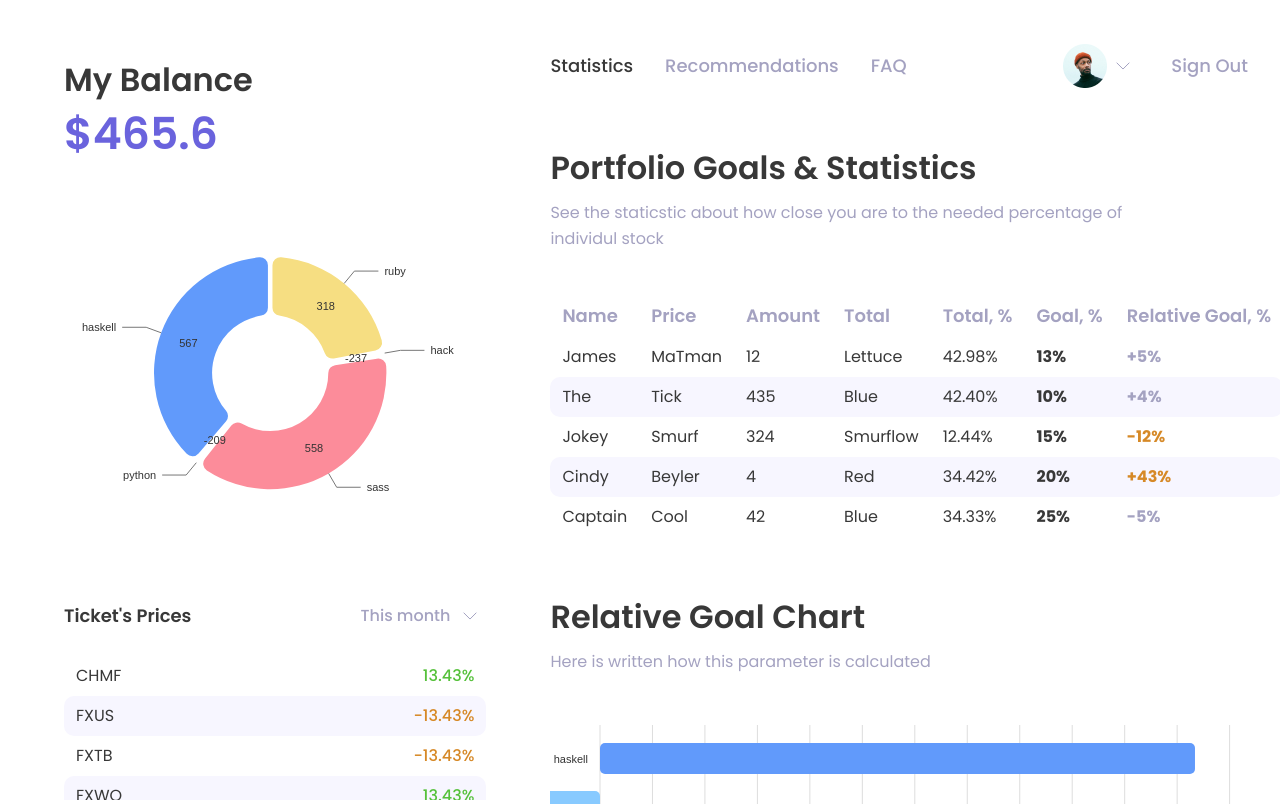
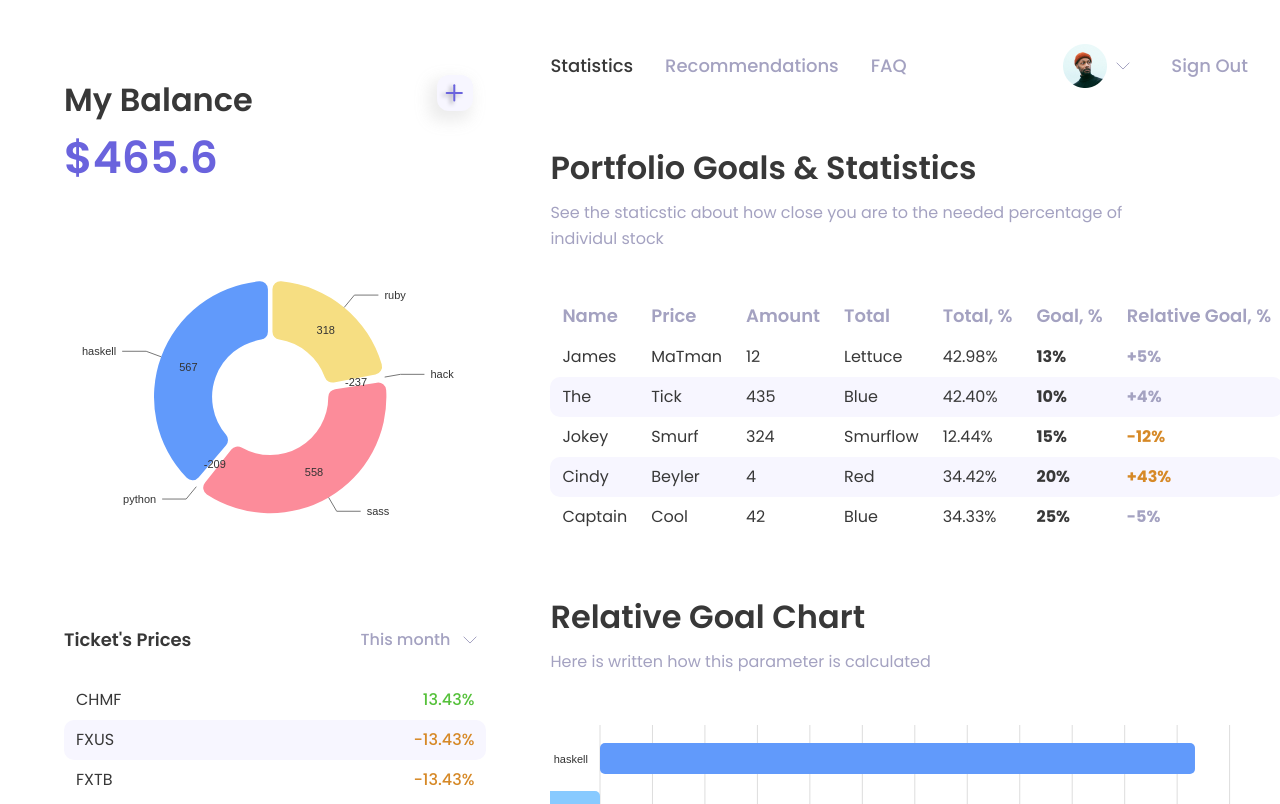
Before and after one commit to bacebu4/investing, a React (Create React App) app in the folder web/: page / in a window 1280 px wide. Built offline with nearby package versions, Linux system fonts and the light colour scheme.

Commit message:
layout: added style button

```diff
--- /dev/null
+++ b/web/src/components/AddButton.tsx
@@ -0,0 +1,115 @@
+export const AddButton = () => {
+  return (
+    <svg
+      width="72"
+      height="72"
+      viewBox="0 0 72 72"
+      fill="none"
+      xmlns="http://www.w3.org/2000/svg"
+    >
+      <g filter="url(#filter0_d)">
+        <rect x="23" y="11" width="36" height="36" rx="12" fill="#F7F6FF" />
+      </g>
+      <g clip-path="url(#clip0)">
+        <g filter="url(#filter1_d)">
+          <path
+            d="M32.6632 28.8918H47.9013"
+            stroke="#6A63DD"
+            stroke-width="2"
+            stroke-linecap="round"
+            stroke-linejoin="round"
+          />
+          <path
+            d="M40.2823 36.5109V21.2712"
+            stroke="#6A63DD"
+            stroke-width="2"
+            stroke-linecap="round"
+            stroke-linejoin="round"
+          />
+        </g>
+      </g>
+      <defs>
+        <filter
+          id="filter0_d"
+          x="0"
+          y="0"
+          width="72"
+          height="72"
+          filterUnits="userSpaceOnUse"
+          color-interpolation-filters="sRGB"
+        >
+          <feFlood flood-opacity="0" result="BackgroundImageFix" />
+          <feColorMatrix
+            in="SourceAlpha"
+            type="matrix"
+            values="0 0 0 0 0 0 0 0 0 0 0 0 0 0 0 0 0 0 127 0"
+          />
+          <feMorphology
+            radius="3"
+            operator="dilate"
+            in="SourceAlpha"
+            result="effect1_dropShadow"
+          />
+          <feOffset dx="-5" dy="7" />
+          <feGaussianBlur stdDeviation="7.5" />
+          <feColorMatrix
+            type="matrix"
+            values="0 0 0 0 0.508333 0 0 0 0 0.508333 0 0 0 0 0.508333 0 0 0 0.15 0"
+          />
+          <feBlend
+            mode="normal"
+            in2="BackgroundImageFix"
+            result="effect1_dropShadow"
+          />
+          <feBlend
+            mode="normal"
+            in="SourceGraphic"
+            in2="effect1_dropShadow"
+            result="shape"
+          />
+        </filter>
+        <filter
+          id="filter1_d"
+          x="24.6632"
+          y="18.2712"
+          width="25.2381"
+          height="25.2396"
+          filterUnits="userSpaceOnUse"
+          color-interpolation-filters="sRGB"
+        >
+          <feFlood flood-opacity="0" result="BackgroundImageFix" />
+          <feColorMatrix
+            in="SourceAlpha"
+            type="matrix"
+            values="0 0 0 0 0 0 0 0 0 0 0 0 0 0 0 0 0 0 127 0"
+          />
+          <feOffset dx="-3" dy="2" />
+          <feGaussianBlur stdDeviation="2" />
+          <feColorMatrix
+            type="matrix"
+            values="0 0 0 0 0 0 0 0 0 0 0 0 0 0 0 0 0 0 0.25 0"
+          />
+          <feBlend
+            mode="normal"
+            in2="BackgroundImageFix"
+            result="effect1_dropShadow"
+          />
+          <feBlend
+            mode="normal"
+            in="SourceGraphic"
+            in2="effect1_dropShadow"
+            result="shape"
+          />
+        </filter>
+        <clipPath id="clip0">
+          <rect
+            width="32"
+            height="32"
+            fill="white"
+            transform="translate(25 13)"
+          />
+        </clipPath>
+      </defs>
+    </svg>
+  );
+};
--- a/web/src/containers/MyBalance.tsx
+++ b/web/src/containers/MyBalance.tsx
@@ -7,6 +7,7 @@ import { TablePrices } from "../components/TablePrices";
 import { Chevron } from "../components/Chevron";
 import { FlexBox } from "../components/FlexBox";
 import { mockData } from "../mockData";
+import { AddButton } from "../components/AddButton";
 
 const BalanceAmount = styled.h1<{ mt?: string }>`
   font-size: 2.75rem;
@@ -25,8 +26,12 @@ export const MyBalance: React.FC = () => {
   return (
     <>
       <section>
-        <Title mt="64px">My Balance</Title>
-        <BalanceAmount mt="16px">$465.6</BalanceAmount>
+        <FlexBox mt="64px" ai="center" jc="space-between">
+          <Title>My Balance</Title>
+          <AddButton />
+        </FlexBox>
+
+        <BalanceAmount>$465.6</BalanceAmount>
         <PieChart data={mockData} />
       </section>
 
```
